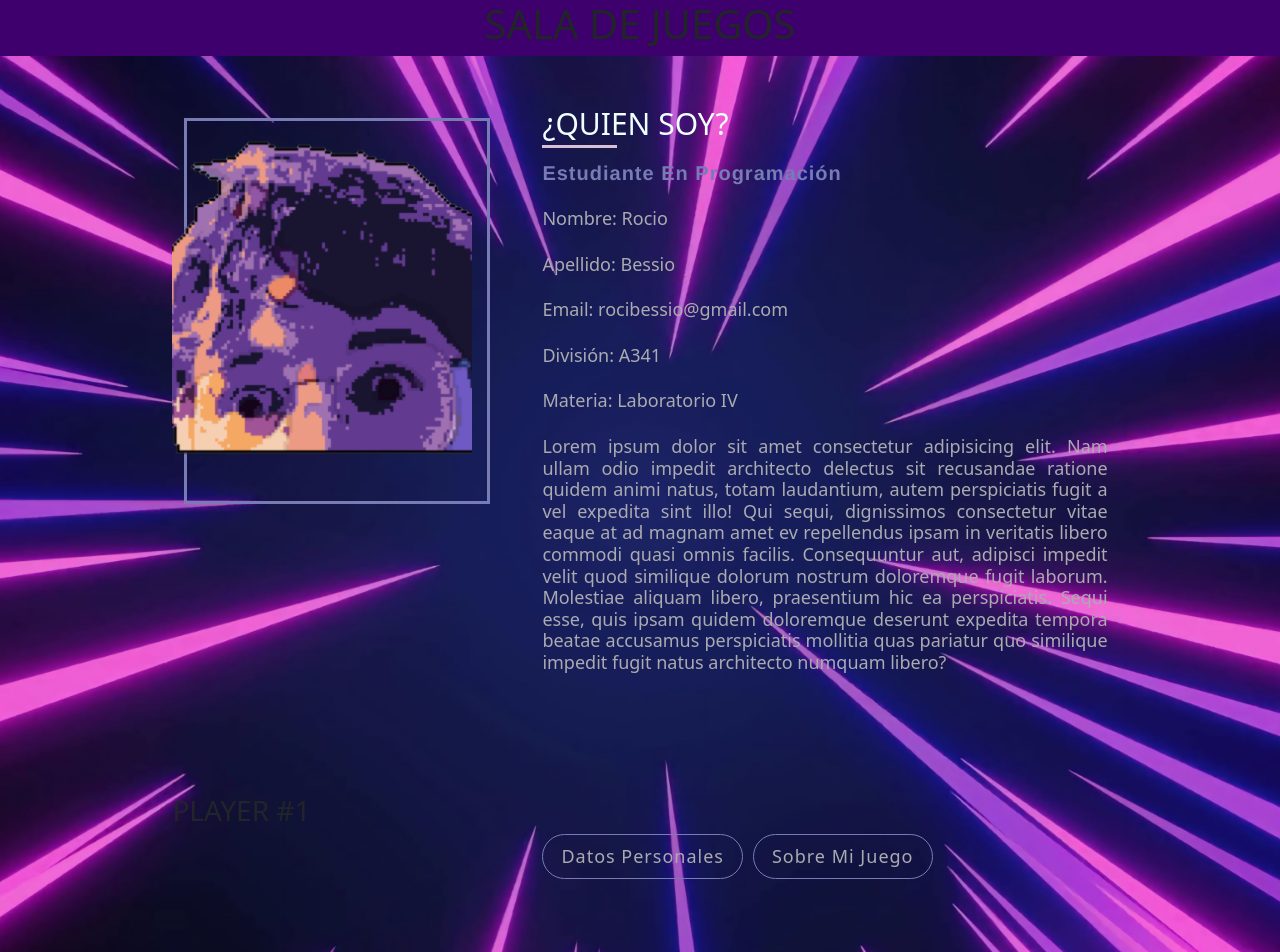
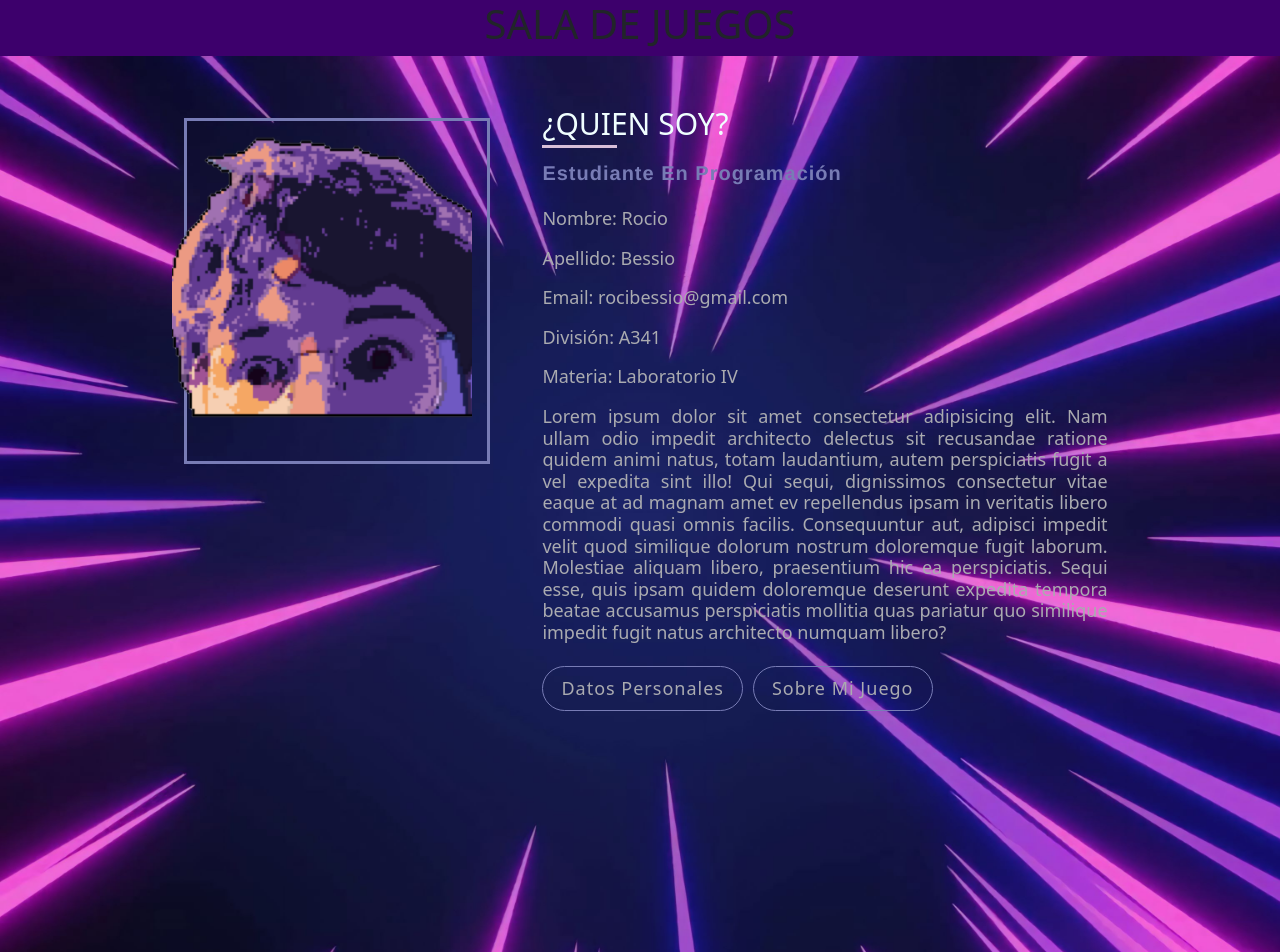
Before and after one commit to rociobessio/tp-sala-de-juegos, an Angular app: page /about-me in a window 1280 px wide. Shown: the top 952 px of the page. Built offline with nearby package versions, Linux system fonts and the light colour scheme.

Commit message:
Subiendo cambios en About-me

```diff
--- a/src/app/components/about-me/about-me.component.css
+++ b/src/app/components/about-me/about-me.component.css
@@ -7,11 +7,11 @@
 .about-content .image-section {
     position: relative;
     min-width: 300px;
-    height: 380px;
+    height: 340px;
     display: flex;
     align-items: center;
-    margin-bottom: 20px;
 }
+
 
 .image-section img {
     width: 100%;
@@ -35,7 +35,7 @@
 .image-section {
     position: relative;
     width: 100%; /* Ajusta el ancho según sea necesario */
-    height: 100%; /* Ajusta la altura según sea necesario */
+    height: 90%; /* Ajusta la altura según sea necesario */
 }
 
 .image-section img {
@@ -101,7 +101,7 @@
     font-size: 18px;
     line-height: 1.2;
     text-align: justify;
-    padding-bottom: 8px;
+    padding-bottom: 2px;
 }
 
 .info-section.juego h1 {
@@ -186,6 +186,18 @@
 }
 /* Termina la seccion de botones */
 
+/* Comienza el player 1 */
+.sec-player {
+    text-align: center;
+}
+
+.sec-player h3 {
+    color: beige;
+    padding-top: 0; /* Elimina el margen superior */
+}
+/* Finaliza el player */
+
+
 /* Comienza el control de GRID */
 .about-me .about-content {
     display: grid;
@@ -209,6 +221,9 @@
     grid-area: btnsSec;
 }
 /* Termina el control de GRID */
+
+
+
 
 /* Comienza lo responsive */
 @media(max-width:1068px) {
--- a/src/app/components/about-me/about-me.component.html
+++ b/src/app/components/about-me/about-me.component.html
@@ -1,33 +1,16 @@
 <main>
     <div class="about-me container">
         <div class="about-content">
-
             <!-- Comienza Seccion imagen -->
             <section class="image-section">
+                <div class="image-container">
                     <img src="assets/pixelada.png" alt="img-pixelada" class="img-front">
                     <img src="assets/normal.png" alt="img-normal" class="img-back">
+                </div>
             </section>
             <!-- Termina Seccion Imagen -->
 
-            <!-- Comienza Seccion PLAYER #1 -->
-            <div>
-                <h3>PLAYER #1</h3>
-            </div>
-            <!-- Finaliza seccion Player -->
-
-            <!-- Comienza Seccion de Redes -->
-
-            <!-- Finaliza Seccion Redes -->
-
-            <!-- Comienza Seccion Botones -->
-            <section class="btn-section">
-                <div class="about-btns">
-                    <button type="button" class="btn btn-green" (click)="mostrarDiv('sobre-mi')">Datos Personales</button>
-                    <button type="button" class="btn btn-white" (click)="mostrarDiv('sobre-juego')">Sobre Mi Juego</button>
-                </div>
-            </section>
-            <!-- Termina Seccion Botones -->
-
+            <section class="info-section">
                 <!-- Comienza Informacion Personal -->
                 <section class="info-section personal" *ngIf="div === 'sobre-mi'">
                     <h1>¿Quien soy?</h1>
@@ -51,6 +34,19 @@
                     <p>aaaaa Informacion</p>
                 </section>
                 <!-- Termina la Explicacion del Juego -->
+
+                <!-- Comienza Seccion Botones -->
+                <section class="btn-section">
+                    <div class="about-btns">
+                        <button type="button" class="btn" (click)="mostrarDiv('sobre-mi')">Datos Personales</button>
+                        <button type="button" class="btn" (click)="mostrarDiv('sobre-juego')">Sobre Mi Juego</button>
+                    </div>
+                </section>
+                <!-- Termina Seccion Botones -->
+            </section>
+            <!-- Comienza Seccion de Redes -->
+
+            <!-- Finaliza Seccion Redes -->
         </div>
     </div>
 </main>
--- a/src/styles.css
+++ b/src/styles.css
@@ -4,6 +4,7 @@
 *{
     margin: 0;
     padding: 0;
+    box-sizing: border-box;
 }
 
 /* Modifico el body */
```
Lines whose indentation alone changed are shown as unchanged.
